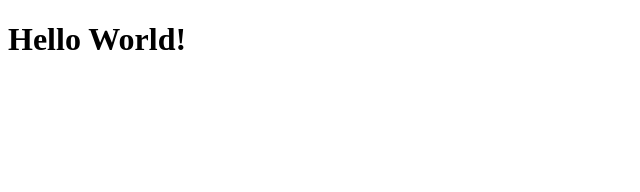
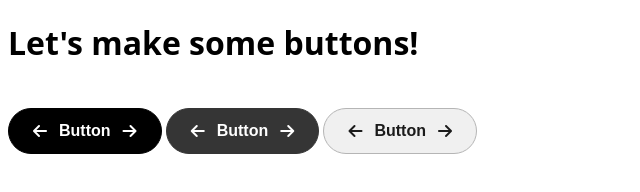
Before and after one commit to hakeller/designsystem-hkat, a plain HTML site: page index.html in a window 1280 px wide. Shown: the whole page, without its empty margins (0-640 px from the left). Drawn offline with Linux system fonts and the light colour scheme.

Commit message:
made some buttons - default, hover, disabled states

```diff
--- /dev/null
+++ b/css/style.css
@@ -0,0 +1,40 @@
+body {
+	font-family: "Noto sans", sans-serif;
+}
+
+div {
+	display: inline;
+
+}
+
+button {
+	font-size: 16px;
+	font-style:normal;
+	font-weight:600;
+	line-height: 20px;
+	display: inline-flex;
+	padding: 12px 24px;
+	justify-content: center;
+	align-items: center;
+	gap: 12px;
+	border-radius: 52px;
+
+}
+
+.button-default {
+	background-color: #000;
+	color: #FFF;
+	border: 1px, #000, solid;
+}
+
+.button-hover {
+	background-color: #353535;
+	color: #FFF;
+	border: 1px, #353535, solid;
+}
+
+.button-disabled {
+	background-color: #F0F0F0;
+	color: #1B1B1B;
+	border: 1px, #B5B5B5, solid;
+}
--- a/index.html
+++ b/index.html
@@ -1,11 +1,23 @@
 <!DOCTYPE html>
 <html>
 <head>
+	<link rel="stylesheet" type="text/css" href="css/style.css">
 	<meta charset="utf-8">
 	<meta name="viewport" content="width=device-width, initial-scale=1">
-	<title></title>
+	<script src="https://kit.fontawesome.com/88ef4c3fb3.js" crossorigin="anonymous"></script>
+	<title>button component</title>
 </head>
 <body>
-	<h1>Hello World!</h1>
+	<h1>Let's make some buttons!</h1>
+	<br>
+	<div>
+		<button class="button button-default"><i class="fa-solid fa-arrow-left"></i>Button<i class="fa-solid fa-arrow-right"></i></button>
+
+		<button class="button button-hover"><i class="fa-solid fa-arrow-left"></i>Button<i class="fa-solid fa-arrow-right"></i></button>
+
+		<button class="button button-disabled"><i class="fa-solid fa-arrow-left"></i>Button<i class="fa-solid fa-arrow-right"></i></button>
+
+	</div>
+
 </body>
 </html>
```
